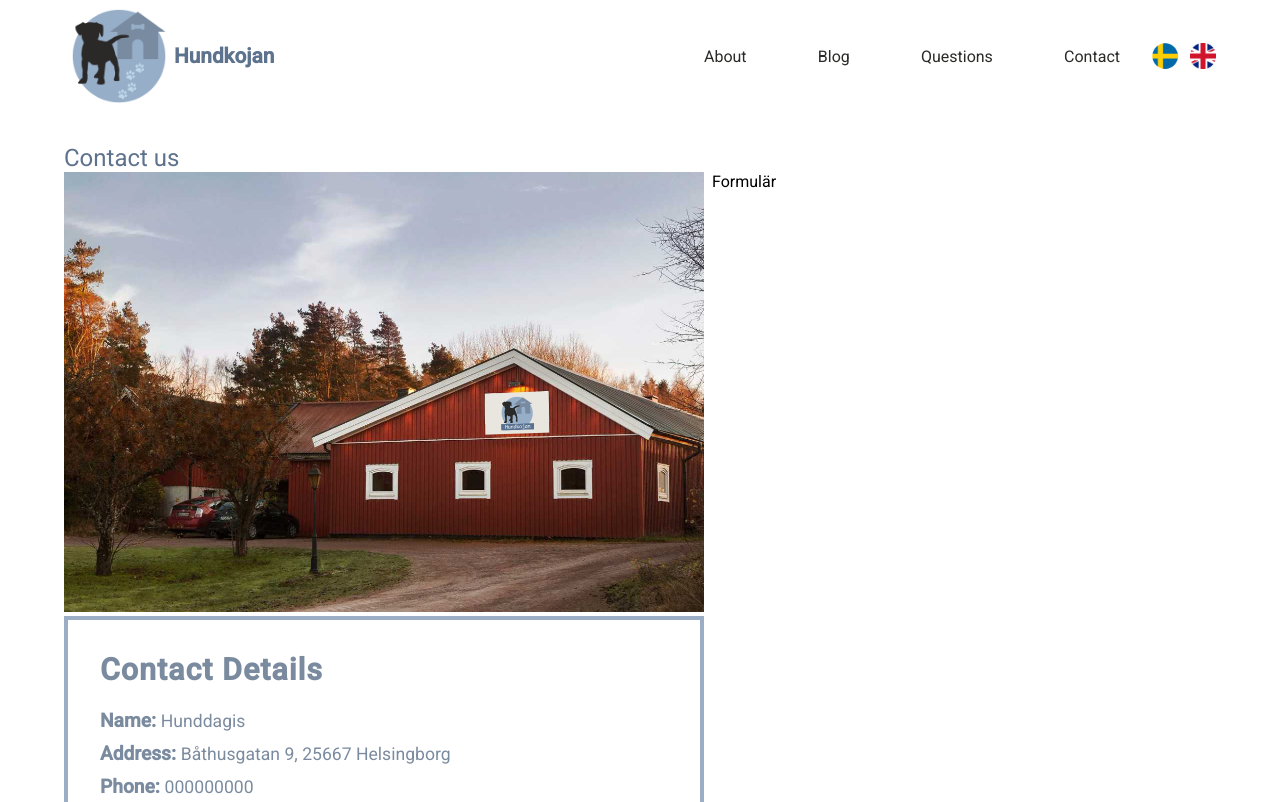
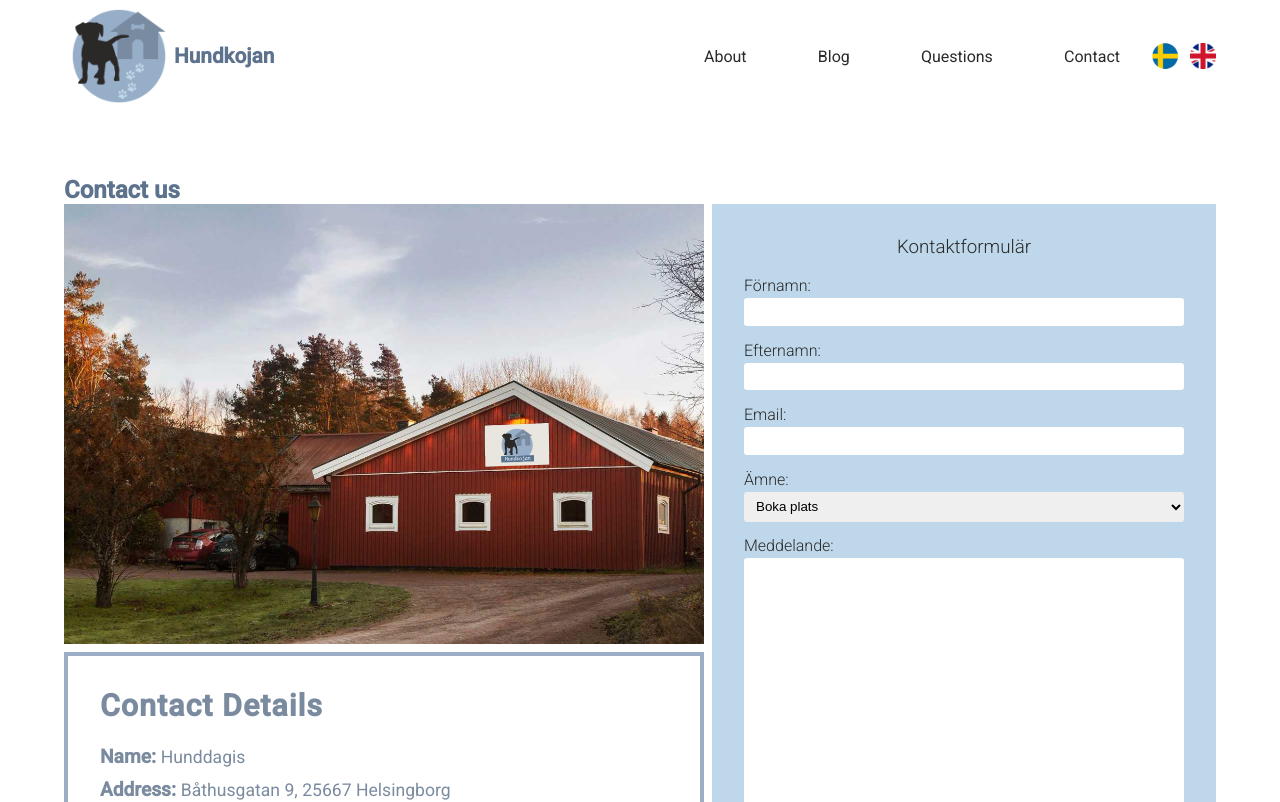
Before and after one commit to EmmaOlsson/hunddagis, a React (Create React App) app: page /contact in a window 1280 px wide. Shown: the top 802 px of the page. Built offline with nearby package versions, Linux system fonts and the light colour scheme.

Commit message:
Added handleClick to submit-button

```diff
--- a/src/screens/ContactScreen.js
+++ b/src/screens/ContactScreen.js
@@ -2,25 +2,28 @@ import React from 'react';
 import hunddagis from '../assets/graphics/hunddagis.jpg';
 import style from '../css/contact.module.css';
 import { useTranslation } from 'react-i18next';
+import { useHistory } from 'react-router';
 
 const ContactScreen = () => {
 
   const { t, i18n } = useTranslation();
 
+  const history = useHistory();
+
+  function handleClick() {
+    alert('Tack för ditt meddelande!')
+    history.push('/contact')
+  }
+
   return (
     <section className={style.logoContainer}>
       <div className={style.contactTitle}>
-        <span className={style.contactTitle}>{t('contact.title')}</span>
+        <h2 className={style.contactTitle}>{t('contact.title')}</h2>
       </div>
 
       <div className={style.contactDetailsContainer}>
-        <div>
+        <div className={style.leftContainer}>
           <img className={style.img} alt="location" src={hunddagis}></img>
-        </div>
-
-        {/* // Här kan du lägga in formuläret (ta bort min lilla div om det behövs) */}
-        <div>Formulär</div>
-
           <div className={style.contactDetails}>
             <div className={style.content}>
               <div className={style.titleContainer}>
@@ -50,6 +53,48 @@ const ContactScreen = () => {
               </div>
             </div>
           </div>
+
+        </div>
+
+        {/* Contact Form */}
+        <aside className={style.contactContainer}>
+          <form className={style.contactForm}>
+          <h3 className={style.contactFormTitle}>Kontaktformulär</h3>
+            <ul className={style.contactFormContact}>
+              <li>
+                <label for="name">Förnamn:</label>
+                <input type="text"></input>
+              </li>
+              <li>
+                <label for="name">Efternamn:</label>
+                <input type="text"></input>
+              </li>
+              <li>
+                <label for="name">Email:</label>
+                <input type="text"></input>
+              </li>
+              <li>
+                <label for="dropDownMenu">Ämne:</label>
+                <select className={style.dropDownMenu}>
+                  <option value="booking">Boka plats</option>
+                  <option value="questions">Fråga om tjänst</option>
+                  <option value="feedback">Feedback</option>
+                  <option value="complaint">Klagomål</option>
+                </select>
+              </li>
+              <li>
+                <label for="name">Meddelande:</label>
+                <input type="text" className={style.contactText}></input>
+              </li>
+              <li>
+                <input type="submit" value="Skicka" onClick={handleClick} className={style.submitForm}></input>
+              </li>
+            </ul>
+          </form>
+        </aside>
+
+
+
       </div>
     </section>
   );
```
Lines whose indentation alone changed are shown as unchanged.
